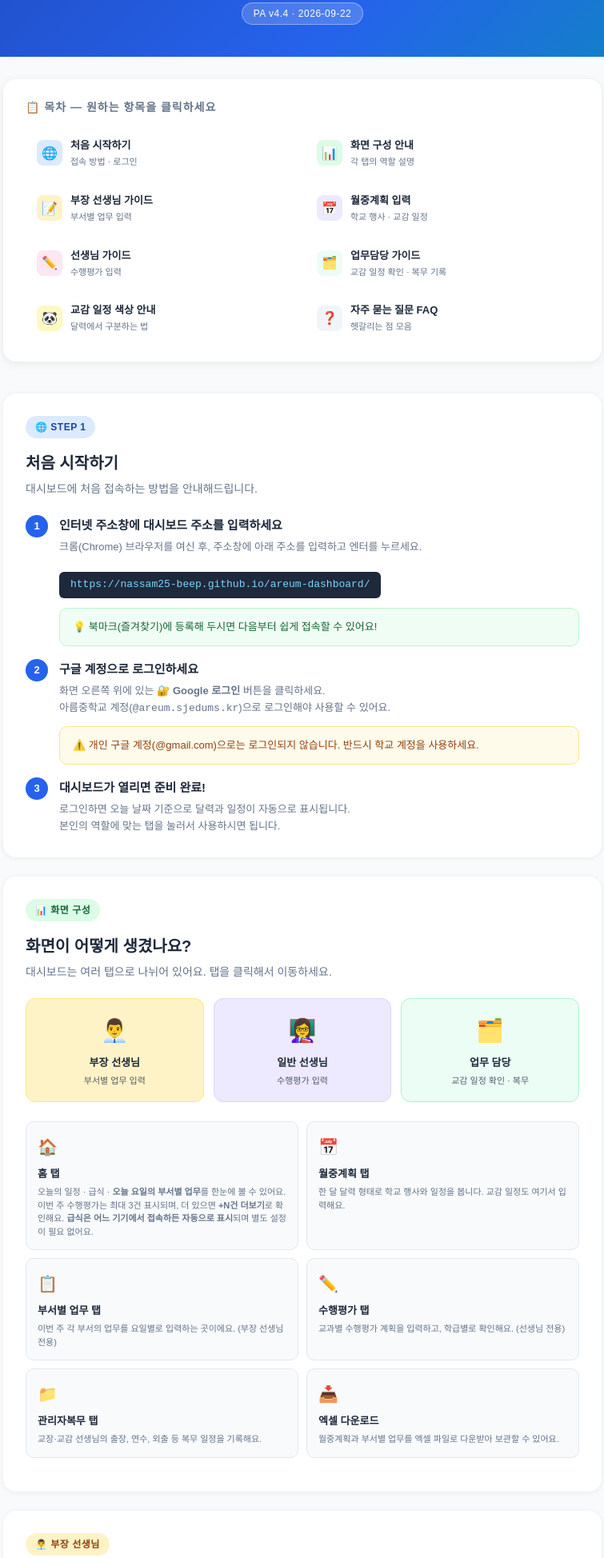
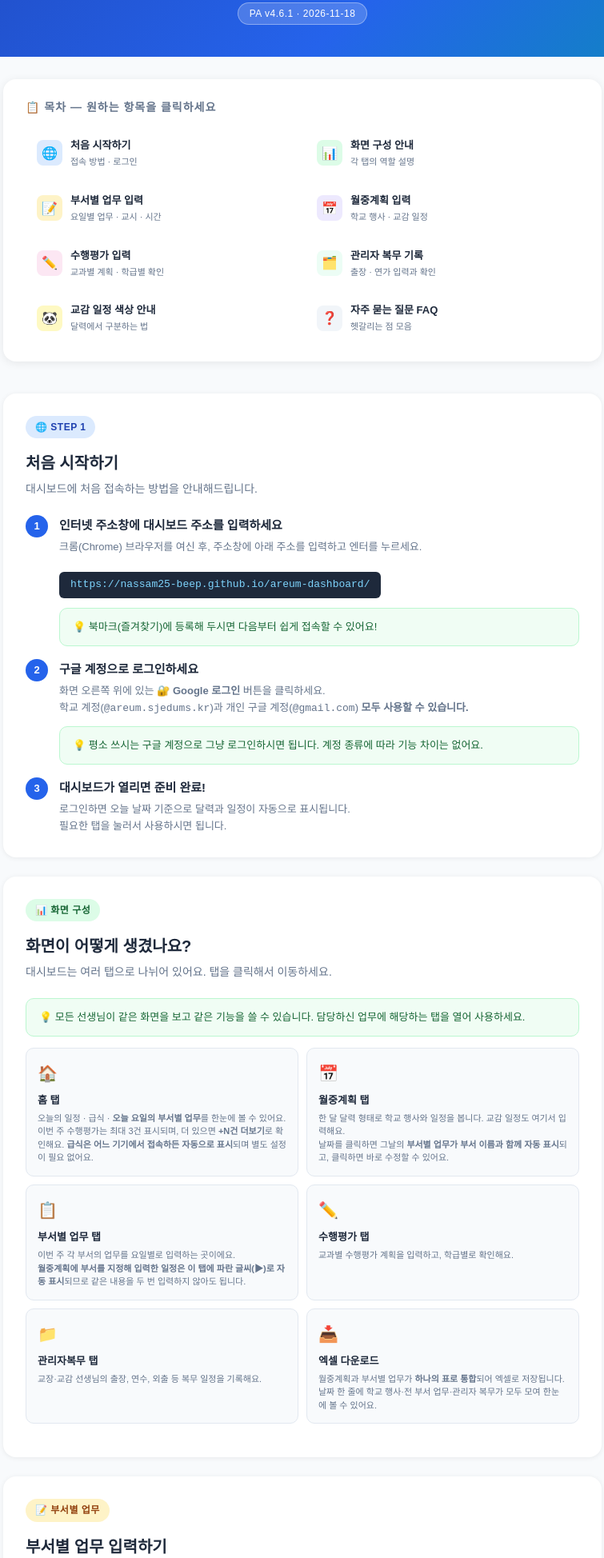
Before and after one commit to nassam25-beep/areum-dashboard, a plain HTML site: page manual.html in a window 1280 px wide. Shown: the part 235-2183 px from the top of the page at 80% size, without its empty margins (262-1017 px from the left). Drawn offline with Linux system fonts and the light colour scheme.

Commit message:
Auto-deploy: 사용설명서 (manual.html) (2026-11-18 10:09)

```diff
--- a/manual.html
+++ b/manual.html
@@ -96,7 +96,7 @@
   <div style="font-size:36px;margin-bottom:10px;">🏫</div>
   <h1>아름중학교 종합 대시보드</h1>
   <p>선생님들을 위한 친절한 사용설명서<br>컴퓨터에 익숙하지 않으셔도 괜찮아요!</p>
-  <span class="version">PA v4.4 · 2026-09-22</span>
+  <span class="version">PA v4.6.1 · 2026-11-18</span>
 </div>
 
 <div class="toc">
@@ -113,7 +113,7 @@
       </a>
       <a class="toc-item" href="#dept-head">
         <div class="toc-icon" style="background:#fef3c7;">📝</div>
-        <div><div class="toc-label">부장 선생님 가이드</div><div class="toc-sub">부서별 업무 입력</div></div>
+        <div><div class="toc-label">부서별 업무 입력</div><div class="toc-sub">요일별 업무 · 교시 · 시간</div></div>
       </a>
       <a class="toc-item" href="#monthly">
         <div class="toc-icon" style="background:#ede9fe;">📅</div>
@@ -121,11 +121,11 @@
       </a>
       <a class="toc-item" href="#teacher">
         <div class="toc-icon" style="background:#fce7f3;">✏️</div>
-        <div><div class="toc-label">선생님 가이드</div><div class="toc-sub">수행평가 입력</div></div>
+        <div><div class="toc-label">수행평가 입력</div><div class="toc-sub">교과별 계획 · 학급별 확인</div></div>
       </a>
       <a class="toc-item" href="#admin">
         <div class="toc-icon" style="background:#ecfdf5;">🗂️</div>
-        <div><div class="toc-label">업무담당 가이드</div><div class="toc-sub">교감 일정 확인 · 복무 기록</div></div>
+        <div><div class="toc-label">관리자 복무 기록</div><div class="toc-sub">출장 · 연가 입력과 확인</div></div>
       </a>
       <a class="toc-item" href="#vp">
         <div class="toc-icon" style="background:#fef9c3;">🐼</div>
@@ -166,16 +166,16 @@
         <div class="step-title">구글 계정으로 로그인하세요</div>
         <div class="step-desc">
           화면 오른쪽 위에 있는 <strong>🔐 Google 로그인</strong> 버튼을 클릭하세요.<br>
-          아름중학교 계정(<code>@areum.sjedums.kr</code>)으로 로그인해야 사용할 수 있어요.
+          학교 계정(<code>@areum.sjedums.kr</code>)과 개인 구글 계정(<code>@gmail.com</code>) <strong>모두 사용할 수 있습니다.</strong>
         </div>
-        <div class="warn">⚠️ 개인 구글 계정(@gmail.com)으로는 로그인되지 않습니다. 반드시 학교 계정을 사용하세요.</div>
+        <div class="tip">💡 평소 쓰시는 구글 계정으로 그냥 로그인하시면 됩니다. 계정 종류에 따라 기능 차이는 없어요.</div>
       </div>
     </div>
     <div class="step">
       <div class="step-num" style="background:var(--primary);">3</div>
       <div class="step-body">
         <div class="step-title">대시보드가 열리면 준비 완료!</div>
-        <div class="step-desc">로그인하면 오늘 날짜 기준으로 달력과 일정이 자동으로 표시됩니다.<br>본인의 역할에 맞는 탭을 눌러서 사용하시면 됩니다.</div>
+        <div class="step-desc">로그인하면 오늘 날짜 기준으로 달력과 일정이 자동으로 표시됩니다.<br>필요한 탭을 눌러서 사용하시면 됩니다.</div>
       </div>
     </div>
   </div>
@@ -186,23 +186,7 @@
   <div class="section-badge" style="background:#dcfce7;color:#166534;">📊 화면 구성</div>
   <h2>화면이 어떻게 생겼나요?</h2>
   <p class="section-desc">대시보드는 여러 탭으로 나뉘어 있어요. 탭을 클릭해서 이동하세요.</p>
-  <div class="user-types">
-    <div class="user-card" style="background:#fef3c7;border:1px solid #fde68a;">
-      <div class="icon">👨‍💼</div>
-      <div class="name">부장 선생님</div>
-      <div class="role">부서별 업무 입력</div>
-    </div>
-    <div class="user-card" style="background:#ede9fe;border:1px solid #ddd6fe;">
-      <div class="icon">👩‍🏫</div>
-      <div class="name">일반 선생님</div>
-      <div class="role">수행평가 입력</div>
-    </div>
-    <div class="user-card" style="background:#ecfdf5;border:1px solid #a7f3d0;">
-      <div class="icon">🗂️</div>
-      <div class="name">업무 담당</div>
-      <div class="role">교감 일정 확인 · 복무</div>
-    </div>
-  </div>
+  <div class="tip">💡 모든 선생님이 같은 화면을 보고 같은 기능을 쓸 수 있습니다. 담당하신 업무에 해당하는 탭을 열어 사용하세요.</div>
   <div class="tab-guide">
     <div class="tab-card">
       <div class="tab-icon">🏠</div>
@@ -212,17 +196,19 @@
     <div class="tab-card">
       <div class="tab-icon">📅</div>
       <div class="tab-name">월중계획 탭</div>
-      <div class="tab-desc">한 달 달력 형태로 학교 행사와 일정을 봅니다. 교감 일정도 여기서 입력해요.</div>
+      <div class="tab-desc">한 달 달력 형태로 학교 행사와 일정을 봅니다. 교감 일정도 여기서 입력해요.<br>
+      날짜를 클릭하면 그날의 <strong>부서별 업무가 부서 이름과 함께 자동 표시</strong>되고, 클릭하면 바로 수정할 수 있어요.</div>
     </div>
     <div class="tab-card">
       <div class="tab-icon">📋</div>
       <div class="tab-name">부서별 업무 탭</div>
-      <div class="tab-desc">이번 주 각 부서의 업무를 요일별로 입력하는 곳이에요. (부장 선생님 전용)</div>
+      <div class="tab-desc">이번 주 각 부서의 업무를 요일별로 입력하는 곳이에요.<br>
+      <strong>월중계획에 부서를 지정해 입력한 일정은 이 탭에 파란 글씨(▶)로 자동 표시</strong>되므로 같은 내용을 두 번 입력하지 않아도 됩니다.</div>
     </div>
     <div class="tab-card">
       <div class="tab-icon">✏️</div>
       <div class="tab-name">수행평가 탭</div>
-      <div class="tab-desc">교과별 수행평가 계획을 입력하고, 학급별로 확인해요. (선생님 전용)</div>
+      <div class="tab-desc">교과별 수행평가 계획을 입력하고, 학급별로 확인해요.</div>
     </div>
     <div class="tab-card">
       <div class="tab-icon">📁</div>
@@ -232,14 +218,14 @@
     <div class="tab-card">
       <div class="tab-icon">📥</div>
       <div class="tab-name">엑셀 다운로드</div>
-      <div class="tab-desc">월중계획과 부서별 업무를 엑셀 파일로 다운받아 보관할 수 있어요.</div>
+      <div class="tab-desc">월중계획과 부서별 업무가 <strong>하나의 표로 통합</strong>되어 엑셀로 저장됩니다. 날짜 한 줄에 학교 행사·전 부서 업무·관리자 복무가 모두 모여 한눈에 볼 수 있어요.</div>
     </div>
   </div>
 </div>
 
-<!-- ③ 부장 선생님 -->
+<!-- ③ 부서별 업무 -->
 <div class="section" id="dept-head">
-  <div class="section-badge" style="background:#fef3c7;color:#92400e;">👨‍💼 부장 선생님</div>
+  <div class="section-badge" style="background:#fef3c7;color:#92400e;">📝 부서별 업무</div>
   <h2>부서별 업무 입력하기</h2>
   <p class="section-desc">매주 우리 부서의 업무를 요일별로 입력해 주세요. 입력한 내용은 달력에도 표시됩니다.</p>
   <div class="steps">
@@ -382,12 +368,12 @@
       <div style="margin-top:8px;font-size:10px;color:#78350f;background:#fef3c7;border-radius:4px;padding:4px 8px;">↑ 갈색 🐼 표시 = 교감 선생님 관련 일정</div>
     </div>
   </div>
-  <div class="info">📌 업무담당 선생님들은 갈색 🐼 표시가 있는 일정을 확인하여 교감 선생님의 일정을 파악하고 관련 업무를 준비할 수 있습니다.</div>
+  <div class="info">📌 갈색 🐼 표시가 있는 일정을 보면 교감 선생님의 일정을 파악해 관련 업무를 미리 준비할 수 있습니다.</div>
 </div>
 
-<!-- ⑥ 일반 선생님 -->
+<!-- ⑥ 수행평가 -->
 <div class="section" id="teacher">
-  <div class="section-badge" style="background:#fce7f3;color:#9d174d;">✏️ 일반 선생님</div>
+  <div class="section-badge" style="background:#fce7f3;color:#9d174d;">✏️ 수행평가</div>
   <h2>수행평가 입력하기</h2>
   <p class="section-desc">담당 교과의 수행평가 계획을 입력해 주세요.</p>
   <div class="steps">
@@ -425,9 +411,9 @@
   <div class="warn">⚠️ 수행평가는 엑셀 인쇄물에 포함되지 않습니다. 달력과 대시보드에서만 확인 가능해요.</div>
 </div>
 
-<!-- ⑦ 업무담당 -->
+<!-- ⑦ 관리자 복무 -->
 <div class="section" id="admin">
-  <div class="section-badge" style="background:#ecfdf5;color:#065f46;">🗂️ 업무담당 선생님</div>
+  <div class="section-badge" style="background:#ecfdf5;color:#065f46;">🗂️ 관리자 복무</div>
   <h2>관리자 복무 기록 · 교감 일정 확인</h2>
   <p class="section-desc">교장·교감 선생님의 출장, 연수, 외출 등을 기록하고 달력에서 일정을 확인하세요.</p>
   <div class="steps">
@@ -463,7 +449,8 @@
         <div class="step-title">엑셀로 다운로드하여 보관하세요</div>
         <div class="step-desc">
           홈 화면 또는 월중계획 탭에서 <strong>[📥 엑셀 다운로드]</strong> 버튼을 클릭하면<br>
-          월중계획과 부서별 업무가 엑셀 파일로 저장됩니다.
+          <strong>업무계획(통합)</strong> 시트에 날짜별로 학교 행사·부서별 업무·관리자 복무가 한 줄로 정리되어 저장됩니다.<br>
+          월 단위로 훑어볼 수 있는 <strong>월중계획</strong> 시트도 함께 들어 있습니다.
         </div>
       </div>
     </div>
@@ -478,7 +465,7 @@
 
   <div class="faq-item">
     <div class="faq-q">Q. 로그인이 안 돼요 🔐</div>
-    <div class="faq-a">반드시 학교 계정(<strong>@areum.sjedums.kr</strong>)으로 로그인해야 합니다. 개인 Gmail(@gmail.com)은 접속이 차단되어 있습니다. 계정 문제는 교감 선생님께 문의하세요.</div>
+    <div class="faq-a">학교 계정(@areum.sjedums.kr)과 개인 구글 계정(@gmail.com) 모두 사용할 수 있습니다. 로그인 창이 열리지 않으면 브라우저의 팝업 차단을 해제해 보시고, 그래도 안 되면 교감 선생님께 문의하세요.</div>
   </div>
 
   <div class="faq-item">
@@ -507,7 +494,7 @@
 
   <div class="faq-item">
     <div class="faq-q">Q. 교감 포함 체크박스는 언제 사용하나요? 🐼</div>
-    <div class="faq-a">월중계획에서 일정을 추가할 때, 교감 선생님이 참석하거나 관련된 일정이라면 <strong>"🐼 교감 관련 일정"</strong> 체크박스에 체크해주세요. 달력에서 갈색으로 표시되어 업무담당 선생님들이 쉽게 확인할 수 있습니다.</div>
+    <div class="faq-a">월중계획에서 일정을 추가할 때, 교감 선생님이 참석하거나 관련된 일정이라면 <strong>"🐼 교감 관련 일정"</strong> 체크박스에 체크해주세요. 달력에서 갈색으로 표시되어 누구나 쉽게 확인할 수 있습니다.</div>
   </div>
 
   <div class="faq-item">
@@ -538,8 +525,8 @@
 </div>
 
 <footer>
-  아름중학교 종합 대시보드 사용설명서 · PA v4.4 · 2026-09-22<br>
-  문의사항은 교감 선생님 또는 업무담당 선생님께 말씀해 주세요.
+  아름중학교 종합 대시보드 사용설명서 · PA v4.6.1 · 2026-11-18<br>
+  문의사항은 교감 선생님께 말씀해 주세요.
 </footer>
 
 </body>
```
